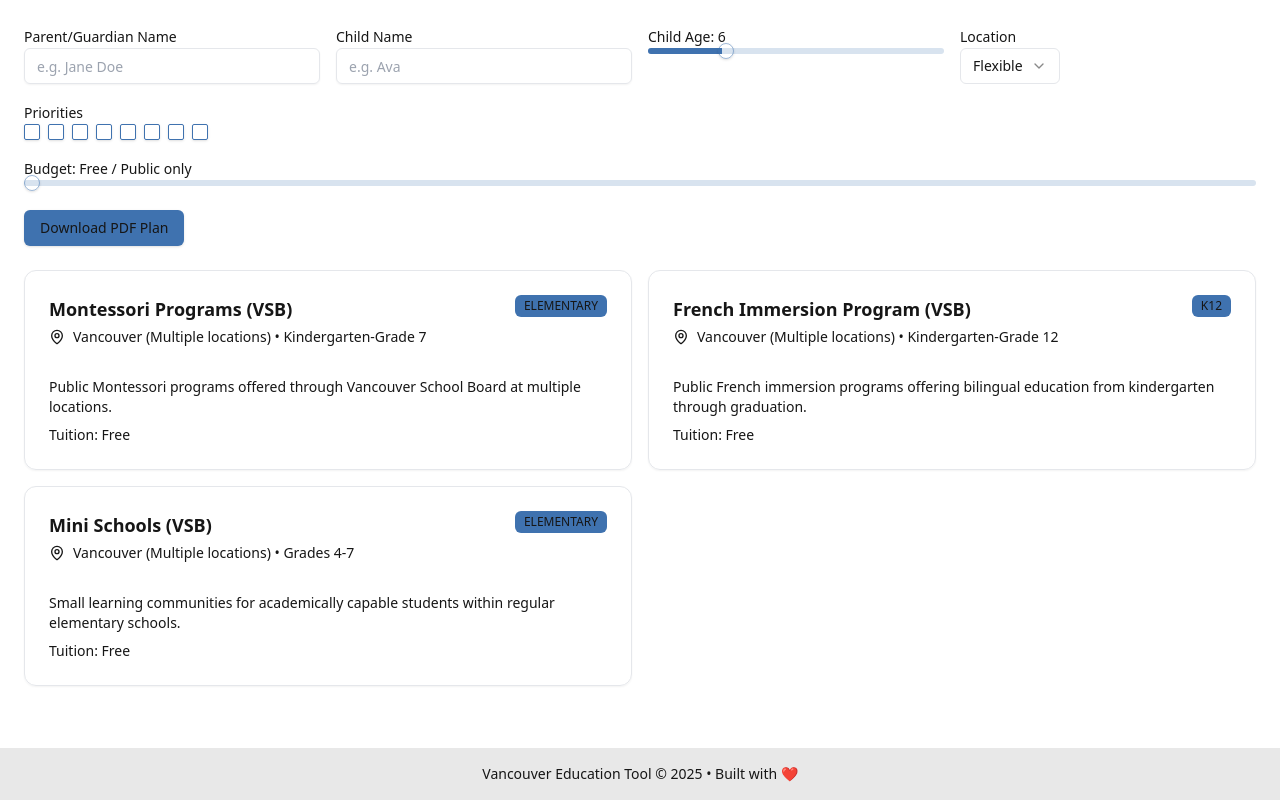
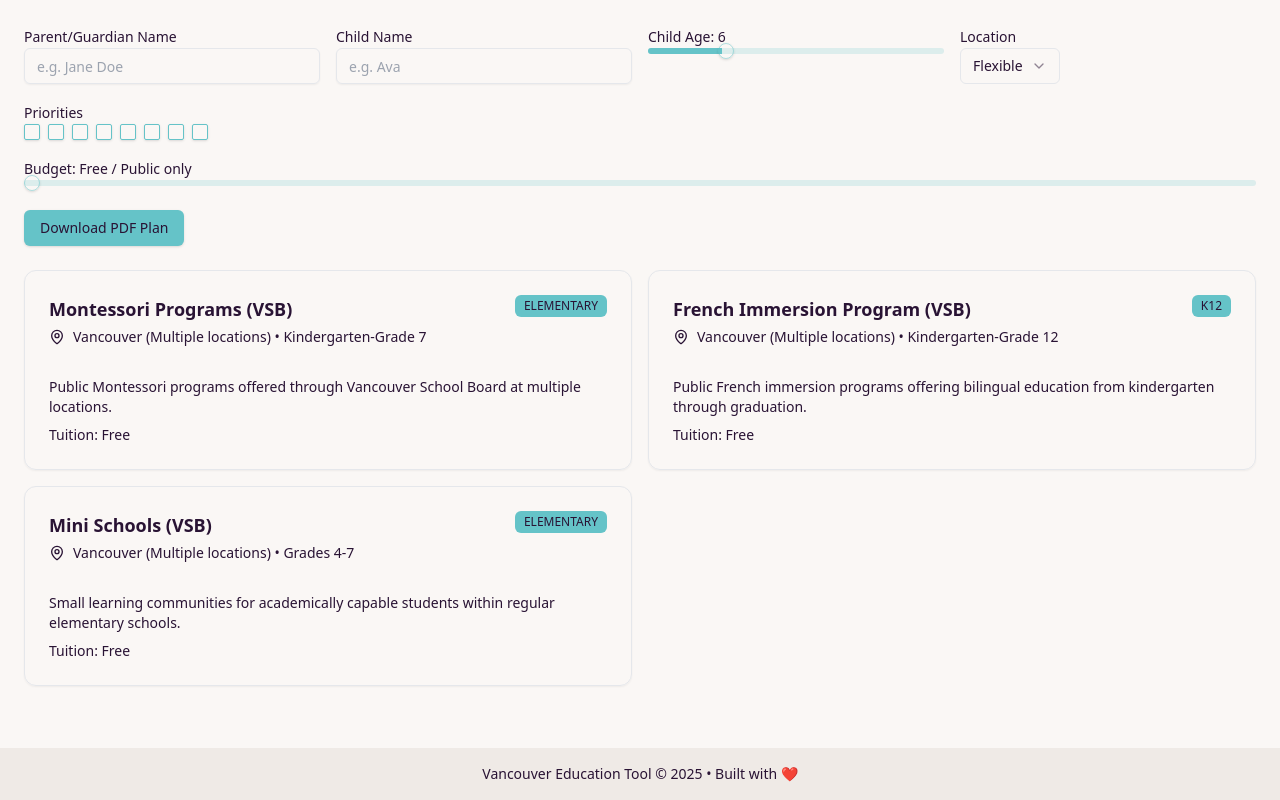
Before and after one commit to Lemonpuff604/vancouver-education-tool, a React (Vite) app in the folder vancouver-education-app/: page / in a window 1280 px wide. Built offline with nearby package versions, Linux system fonts and the light colour scheme; a web font is replaced by a local one.

Commit message:
chore: use daisyUI cupcake theme only

```diff
--- a/vancouver-education-app/tailwind.config.js
+++ b/vancouver-education-app/tailwind.config.js
@@ -5,25 +5,17 @@
     "./src/**/*.{js,ts,jsx,tsx}",
   ],
   theme: {
-    extend: {},
+    extend: {
+      // (any of your existing customizations here)
+    },
   },
-  plugins: [require("daisyui")],
+  plugins: [
+    require("daisyui")
+  ],
   daisyui: {
-  themes: [
-    {
-      smartmama: {
-        "primary": "#3F72AF",          // Indigo-blue
-        "secondary": "#DBE2EF",        // Pale lavender
-        "accent": "#F9F7F7",           // Creamy white
-        "neutral": "#112D4E",          // Navy
-        "base-100": "#ffffff",         // Background
-        "info": "#3ABFF8",
-        "success": "#36D399",
-        "warning": "#FBBD23",
-        "error": "#F87272",
-      },
-    },
-  ],
-  darkTheme: "smartmama"  // Optional: use same colors in dark mode
-},
-}
+    themes: [
+      "cupcake"      // ← only use the built-in cupcake theme
+    ],
+    darkTheme: "cupcake"
+  },
+};
```
